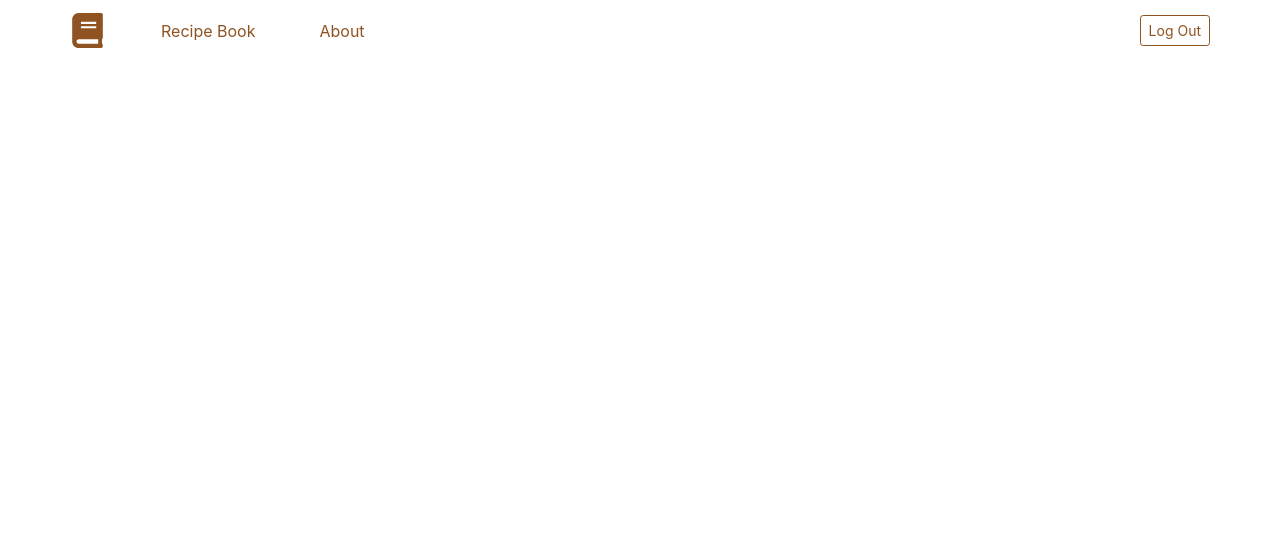
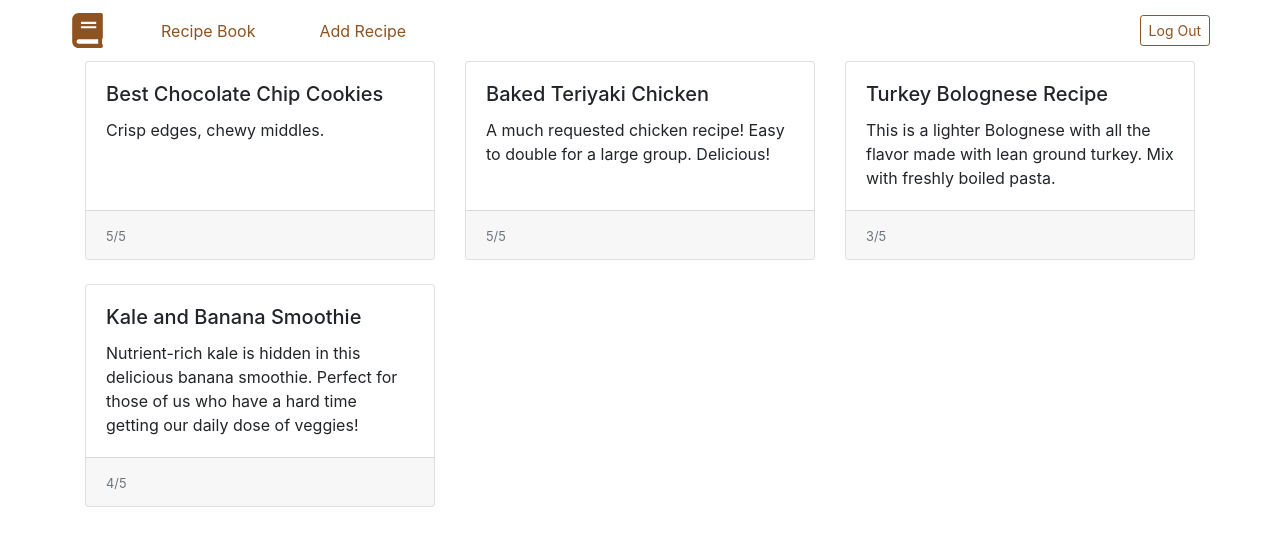
Before and after one commit to smythluke/recipe-book, a React (Create React App) app: page / in a window 1280 px wide. Shown: the top 546 px of the page. Built offline with nearby package versions, Linux system fonts and the light colour scheme.

Commit message:
Add RecipeBook Component

```diff
--- a/src/App.js
+++ b/src/App.js
@@ -1,24 +1,15 @@
 import React from 'react';
-import logo from './logo.svg';
 import './App.scss';
+import Navigation from './Navigation';
+import RecipeBook from './RecipeBook';
 
 function App() {
-  return (
-    <header>
-		<nav className="navbar navbar-expand navbar-light bg-white">
-			<div className="container">
-				<div className="navbar-brand mr-5">
-					<img src={logo} width="35" height="35" alt="Logo" />
-				</div>
-				<div className="navbar-nav mr-auto">
-					<a href="/" className="nav-item nav-link mr-5 text-primary">Recipe Book</a>
-					<a href="/about" className="nav-item nav-link mr-5 text-primary">About</a>
-				</div>
-				<button className="btn btn-sm btn-outline-primary ml-2" type="button">Log Out</button>
-			</div>
-		</nav>
-	</header>
-  );
+	return (
+		<React.Fragment>
+			<Navigation />
+			<RecipeBook />
+		</React.Fragment>
+	);
 }
 
 export default App;
--- /dev/null
+++ b/src/Navigation.js
@@ -0,0 +1,23 @@
+import React from 'react';
+import logo from './logo.svg';
+
+function Navigation(props){
+	return(
+		<header>
+			<nav className="navbar navbar-expand navbar-light bg-white">
+				<div className="container">
+					<div className="navbar-brand mr-5">
+						<img src={logo} width="35" height="35" alt="Logo" />
+					</div>
+					<div className="navbar-nav mr-auto">
+						<a href="/" className="nav-item nav-link mr-5 text-primary">Recipe Book</a>
+						<a href="/add" className="nav-item nav-link mr-5 text-primary">Add Recipe</a>
+					</div>
+					<button className="btn btn-sm btn-outline-primary ml-2" type="button">Log Out</button>
+				</div>
+			</nav>
+		</header>
+	);
+}
+
+export default Navigation;
--- /dev/null
+++ b/src/RecipeBook.js
@@ -0,0 +1,32 @@
+import React from 'react';
+
+function RecipeCard(props){
+	return(
+		<div className="col mb-4">
+			<div className="card h-100">
+				<div className="card-body">
+					<h5 className="card-title">{props.title}</h5>
+					<p className="card-text">{props.description}</p>
+				</div>
+				<div className="card-footer">
+					<small className="text-muted">{props.rating}</small>
+				</div>
+			</div>
+		</div>
+	);
+}
+
+function RecipeBook(props){
+	return(
+		<section className="container">
+			<div className="row row-cols-1 row-cols-md-3">
+				<RecipeCard title="Best Chocolate Chip Cookies" description="Crisp edges, chewy middles." rating="5/5" />
+				<RecipeCard title="Baked Teriyaki Chicken" description="A much requested chicken recipe! Easy to double for a large group. Delicious!" rating="5/5" />
+				<RecipeCard title="Turkey Bolognese Recipe" description="This is a lighter Bolognese with all the flavor made with lean ground turkey. Mix with freshly boiled pasta." rating="3/5" />
+				<RecipeCard title="Kale and Banana Smoothie" description="Nutrient-rich kale is hidden in this delicious banana smoothie. Perfect for those of us who have a hard time getting our daily dose of veggies!" rating="4/5" />
+			</div>
+		</section>
+	);
+}
+
+export default RecipeBook;
```
